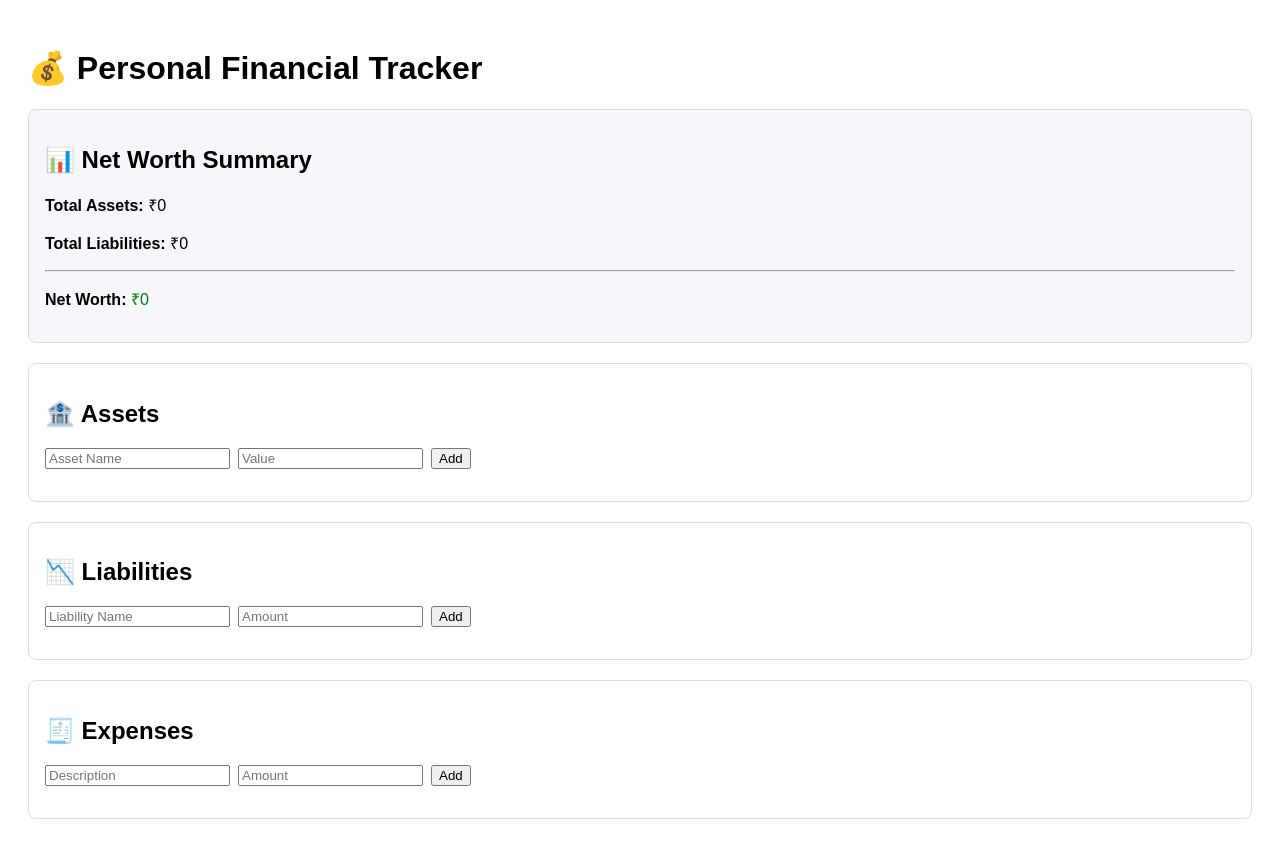
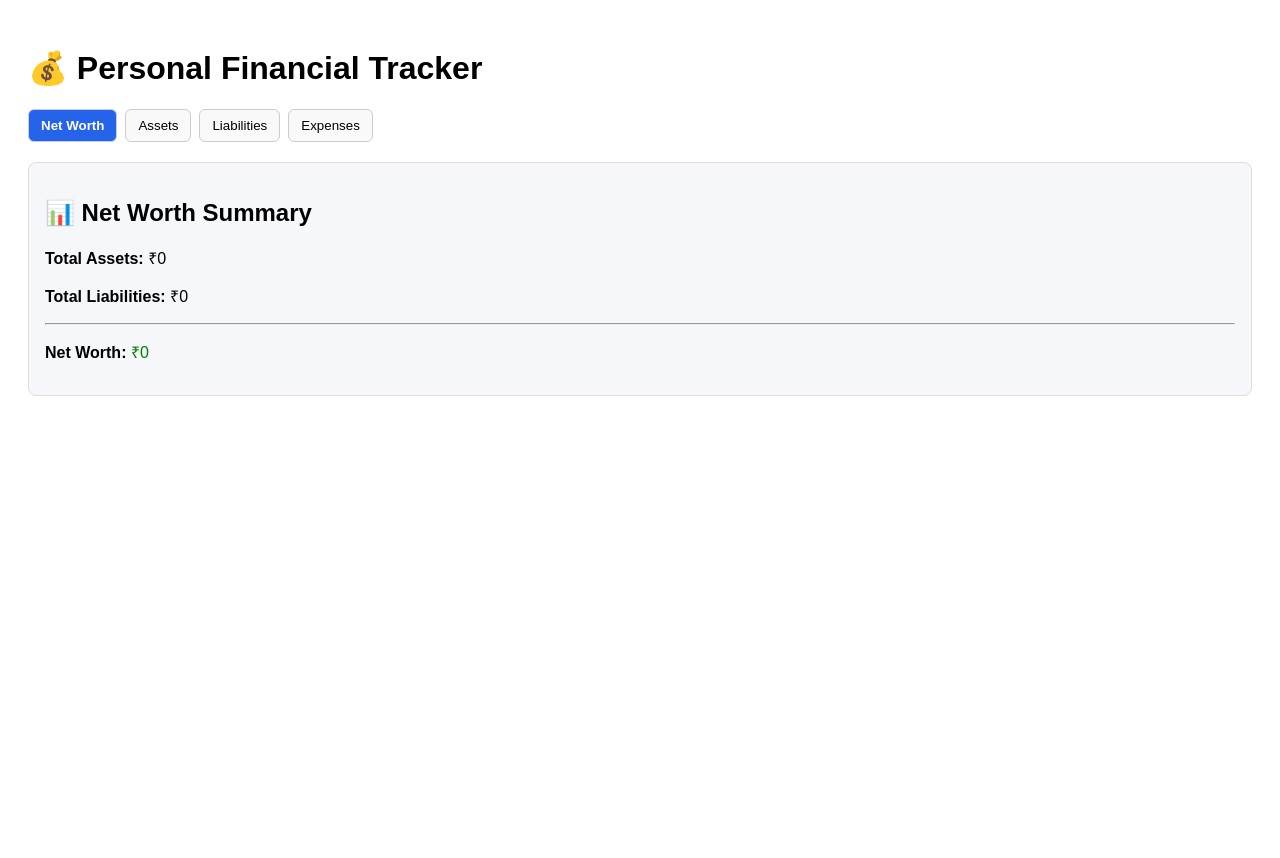
Before and after one commit to pinaki-GH/personal-finance-tracker-test, a Next.js app: page / in a window 1280 px wide. Shown: the top 858 px of the page. After the commit the page ends 800 px from the top, so only its background shows below. Built offline with nearby package versions, Linux system fonts and the light colour scheme.

Commit message:
Update page.tsx

```diff
--- a/app/page.tsx
+++ b/app/page.tsx
@@ -1,15 +1,31 @@
+"use client";
+
+import { useState } from "react";
+
+import Tabs from "../components/Tabs";
 import NetWorthSummary from "../components/NetWorthSummary";
 import AssetSection from "../components/AssetSection";
 import LiabilitySection from "../components/LiabilitySection";
 import ExpenseSection from "../components/ExpenseSection";
 
 export default function Home() {
+  const [activeTab, setActiveTab] = useState("networth");
+
+  const tabs = [
+    { id: "networth", label: "Net Worth" },
+    { id: "assets", label: "Assets" },
+    { id: "liabilities", label: "Liabilities" },
+    { id: "expenses", label: "Expenses" }
+  ];
+
   return (
     <main>
-      <NetWorthSummary />
-      <AssetSection />
-      <LiabilitySection />
-      <ExpenseSection />
+      <Tabs tabs={tabs} activeTab={activeTab} onChange={setActiveTab} />
+
+      {activeTab === "networth" && <NetWorthSummary />}
+      {activeTab === "assets" && <AssetSection />}
+      {activeTab === "liabilities" && <LiabilitySection />}
+      {activeTab === "expenses" && <ExpenseSection />}
     </main>
   );
 }
```
